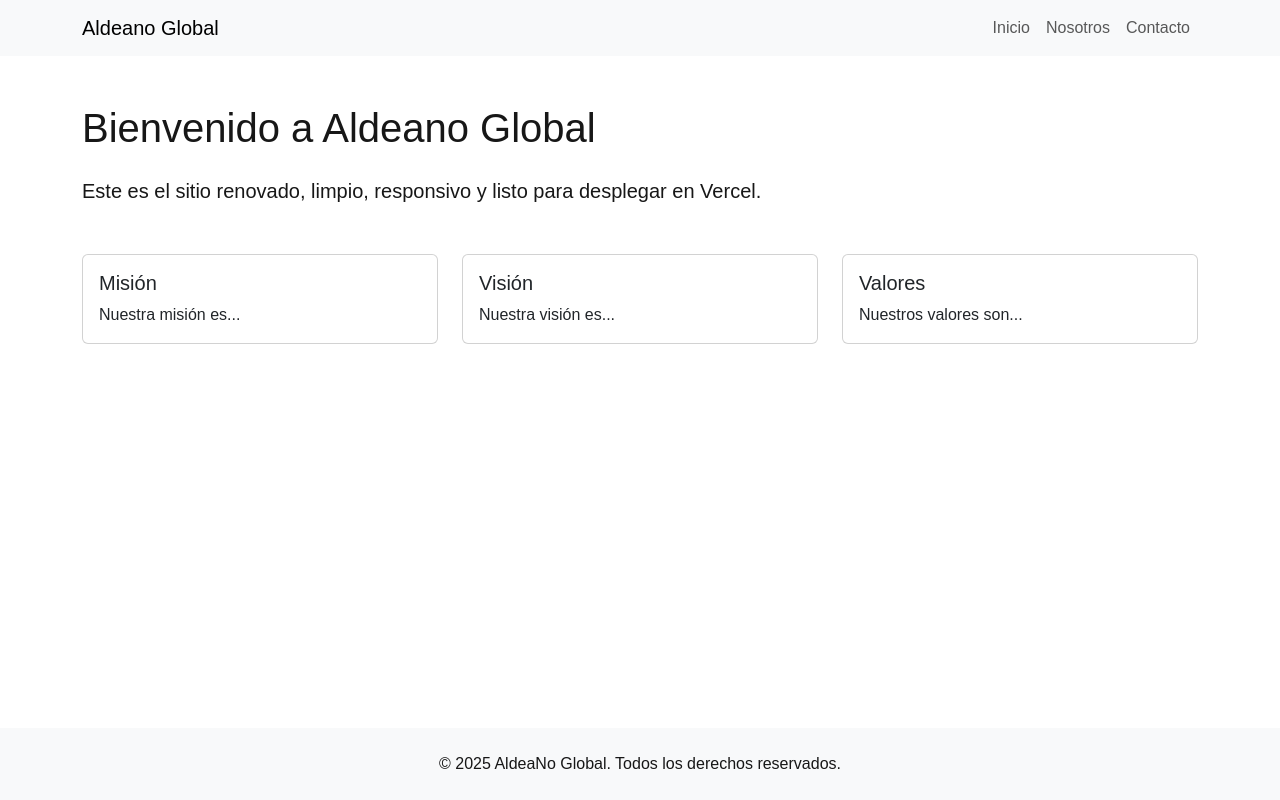
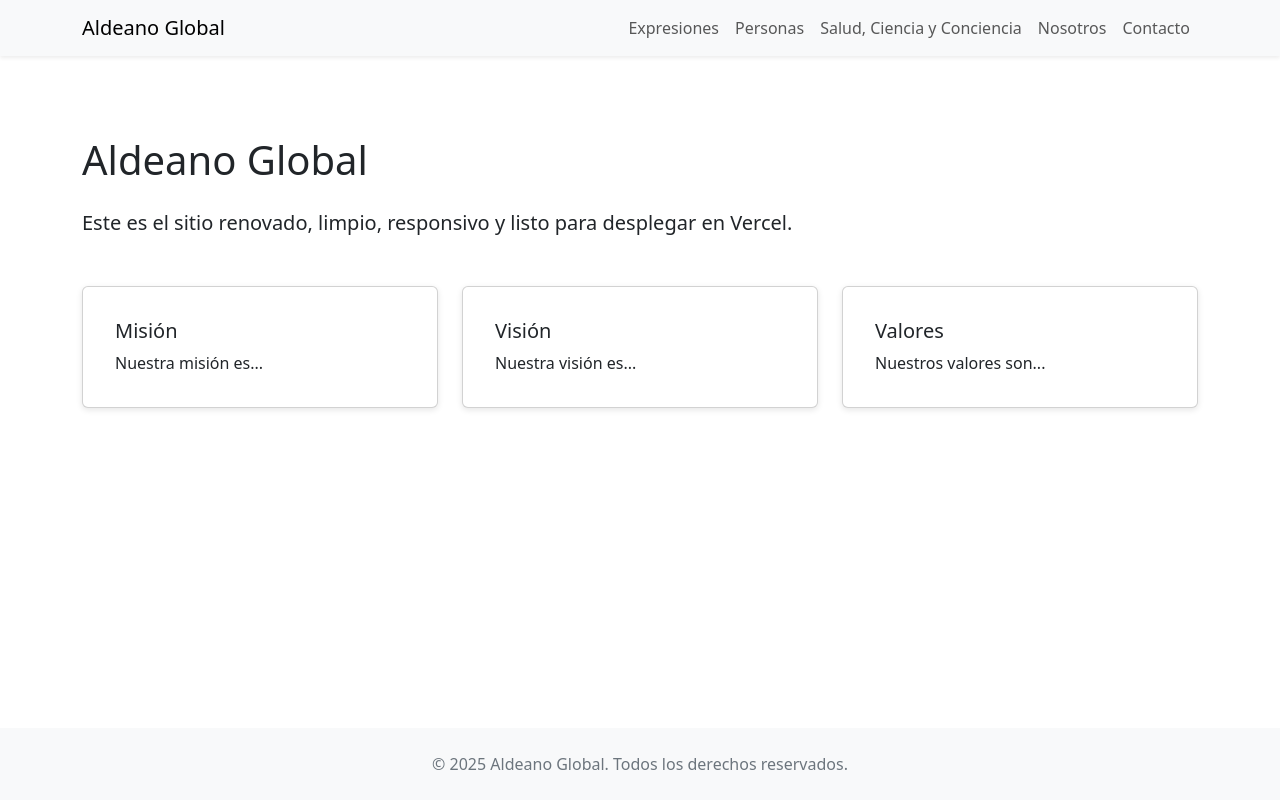
Before and after one commit to marianof87/aldeano_global, a Next.js app: page / in a window 1280 px wide. Built offline with nearby package versions, Linux system fonts and the light colour scheme.

Commit message:
trabajando en css

```diff
--- a/src/components/Footer.tsx
+++ b/src/components/Footer.tsx
@@ -2,7 +2,7 @@
   return (
     <footer className="bg-light text-center py-4 mt-auto">
       <div className="container">
-        <p className="mb-0">&copy; 2025 AldeaNo Global. Todos los derechos reservados.</p>
+        <p className="mb-0">&copy; 2025 Aldeano Global. Todos los derechos reservados.</p>
       </div>
     </footer>
   );
--- a/src/components/Header.tsx
+++ b/src/components/Header.tsx
@@ -2,9 +2,12 @@
 
 export default function Header() {
   return (
-    <nav className="navbar navbar-expand-lg navbar-light bg-light">
+    <header>
+      <nav className="navbar navbar-expand-lg navbar-light bg-light shadow-sm">
         <div className="container">
-        <Link href="/" className="navbar-brand">Aldeano Global</Link>
+          <Link href="/" className="navbar-brand">
+            Aldeano Global
+          </Link>
           <button
             className="navbar-toggler"
             type="button"
@@ -19,17 +22,34 @@
           <div className="collapse navbar-collapse" id="navbarNav">
             <ul className="navbar-nav ms-auto">
               <li className="nav-item">
-              <Link href="/" className="nav-link">Inicio</Link>
+                <Link href="/expresiones" className="nav-link">
+                  Expresiones
+                </Link>
               </li>
               <li className="nav-item">
-              <Link href="/about" className="nav-link">Nosotros</Link>
+                <Link href="/personas" className="nav-link">
+                  Personas
+                </Link>
               </li>
               <li className="nav-item">
-              <Link href="/contact" className="nav-link">Contacto</Link>
+                <Link href="/salud-ciencia-conciencia" className="nav-link">
+                  Salud, Ciencia y Conciencia
+                </Link>
+              </li>
+              <li className="nav-item">
+                <Link href="/about" className="nav-link">
+                  Nosotros
+                </Link>
+              </li>
+              <li className="nav-item">
+                <Link href="/contact" className="nav-link">
+                  Contacto
+                </Link>
               </li>
             </ul>
           </div>
         </div>
       </nav>
+    </header>
   );
 }
--- a/src/pages/index.tsx
+++ b/src/pages/index.tsx
@@ -4,7 +4,7 @@
   return (
     <Layout>
       <div className="container py-5">
-        <h1 className="mb-4">Bienvenido a Aldeano Global</h1>
+        <h1 className="mb-4">Aldeano Global</h1>
         <p className="lead">
           Este es el sitio renovado, limpio, responsivo y listo para desplegar en Vercel.
         </p>
--- a/src/styles/globals.css
+++ b/src/styles/globals.css
@@ -1,42 +1,62 @@
+/* Reset básico y colores */
 :root {
-  --background: #ffffff;
+  --background: #929292;
   --foreground: #171717;
 }
 
 @media (prefers-color-scheme: dark) {
   :root {
     --background: #0a0a0a;
-    --foreground: #ededed;
+    --foreground: #838383;
   }
 }
 
-html,
 body {
-  max-width: 100vw;
-  overflow-x: hidden;
-}
-
-body {
-  color: var(--foreground);
-  background: var(--background);
-  font-family: Arial, Helvetica, sans-serif;
+  margin: 0;
+  padding: 0;
+  background-color: rgb(146, 146, 146);
+  color: gray;
   -webkit-font-smoothing: antialiased;
   -moz-osx-font-smoothing: grayscale;
-}
-
-* {
-  box-sizing: border-box;
-  padding: 0;
-  margin: 0;
+  font-family: Arial, Helvetica, sans-serif; /* fuente básica */
 }
 
 a {
+  text-decoration: none;
   color: inherit;
-  text-decoration: none;
 }
 
+/* Cards y footer */
+.card {
+  border-radius: 0.5rem;
+  box-shadow: 0 2px 6px rgba(0,0,0,0.1);
+  background-color: #3f3f3f;
+  color: #797979;
+  margin-bottom: 1.5rem;
+  padding: 1rem;
+}
+
+footer {
+  background-color: #858585;
+  color: #6c757d;
+  text-align: center;
+  padding: 1.5rem 0;
+}
+
+/* Main Layout */
+main {
+  padding-top: 2rem;
+  padding-bottom: 2rem;
+}
+
+/* Dark mode */
 @media (prefers-color-scheme: dark) {
-  html {
-    color-scheme: dark;
+  body {
+    background-color: var(--background);
+    color: var(--foreground);
+  }
+
+  .card {
+    box-shadow: 0 2px 6px rgba(255,255,255,0.05);
   }
 }
```
Also changed, not shown: src/pages/_app.tsx (+4 -3 lines). Lines whose indentation alone changed are shown as unchanged.
